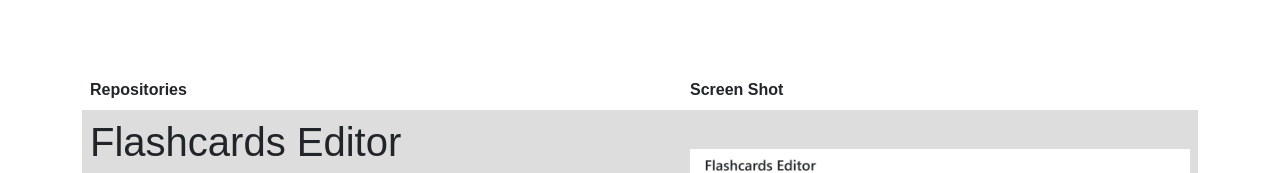
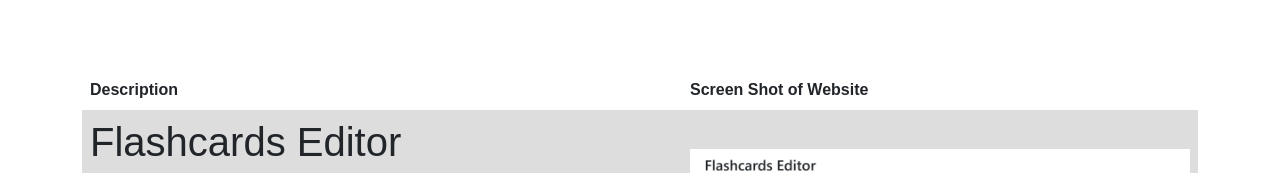
Before and after one commit to progressivepull/Begin-in-the-Loop, a plain HTML site: page index.html in a window 1280 px wide. Shown: the part 330-503 px from the top of the page. Drawn offline with Linux system fonts and the light colour scheme.

Commit message:
Update index.html

```diff
--- a/index.html
+++ b/index.html
@@ -30,8 +30,8 @@
 <table>
 
   <tr>
-    <th>Repositories</th>
-	<th>Screen Shot</th>
+    <th>Description</th>
+	<th>Screen Shot of Website</th>
   </tr>
 
   <tr>
```
